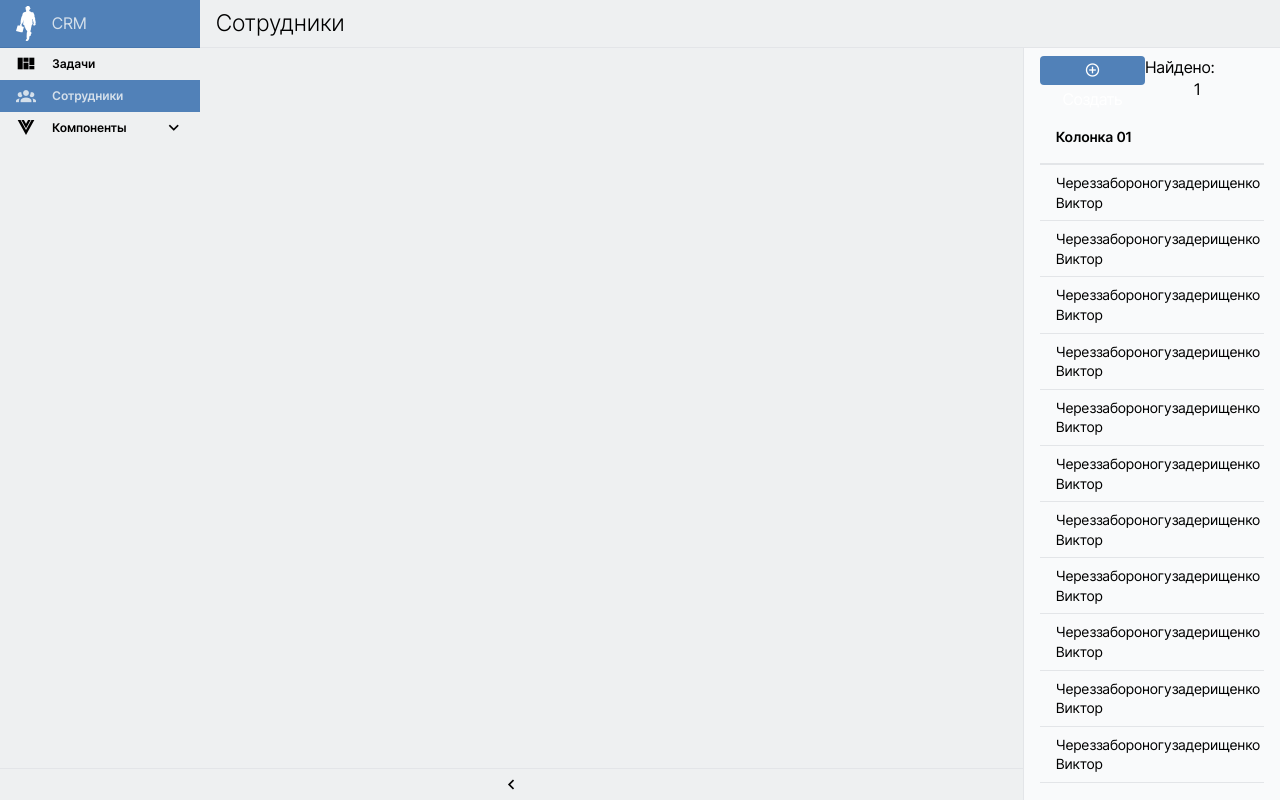
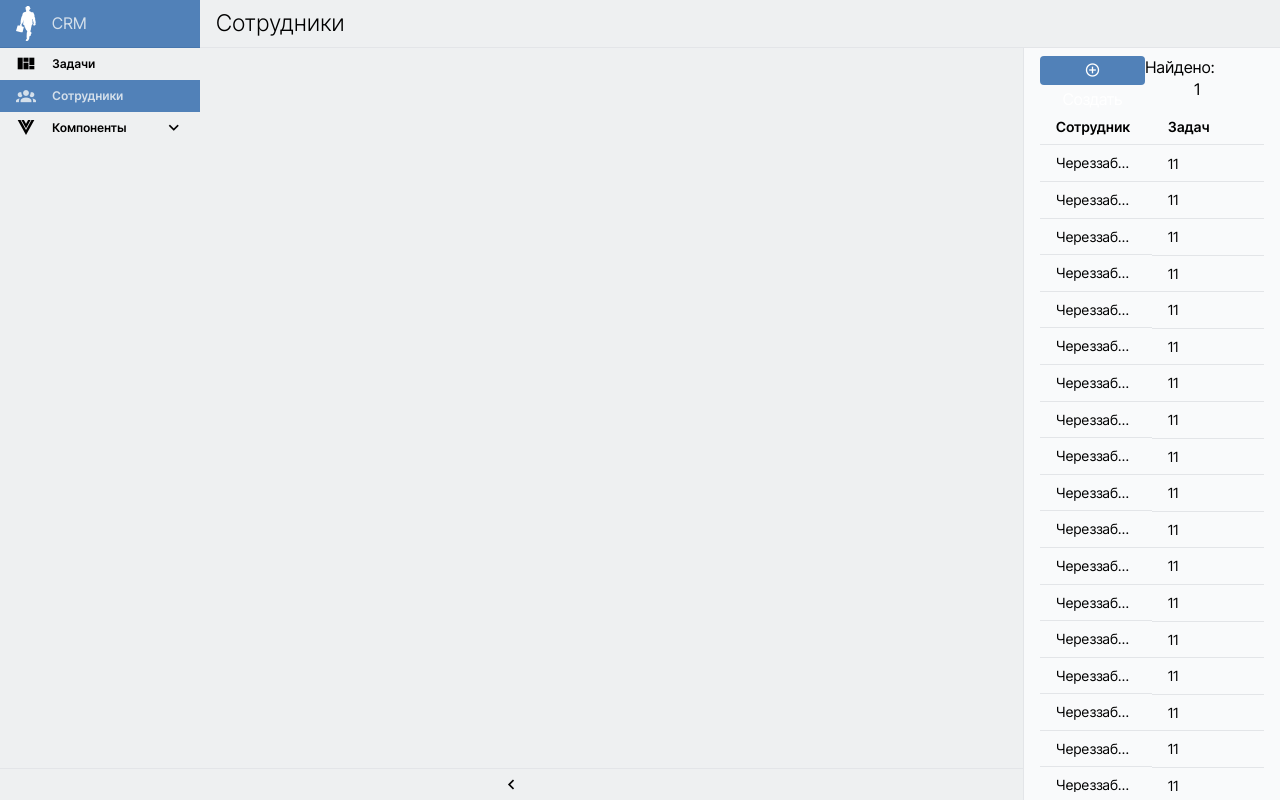
Before and after one commit to hardmagnett/big-company, a Vue app: page /employees in a window 1280 px wide. Built offline with nearby package versions, Linux system fonts and the light colour scheme.

Commit message:
Таблица в сотрудниках 03

```diff
--- a/src/a-library/components/other/ATable/ATable.vue
+++ b/src/a-library/components/other/ATable/ATable.vue
@@ -24,6 +24,7 @@
   /*&::v-deep(a-table) {*/
   table {
     width: 100%;
+
 
     /*Нужна чтобы цветом перекрывать задний фон при фиксированной шапке.*/
     --background-color: var(--clr-bg-blue-big);
@@ -84,5 +85,14 @@
       }
     }
   }
+
+  /*Подходит для случаев, когда например не влезающий однострочный текст в ячейке нужно оборвать троеточием.*/
+  /*При этом ширины ячеек перестанут подстраиваться под длину контента!!*/
+  &.a-table--fixed-layout {
+    table {
+      table-layout: fixed;
+    }
+
+  }
 }
 </style>
--- a/src/app/components/employees/EmployeeRow/EmployeeRow.vue
+++ b/src/app/components/employees/EmployeeRow/EmployeeRow.vue
@@ -6,8 +6,8 @@
   <!--</div>-->
 
   <tr class="employee-row">
-    <td>Череззабороногузадерищенко Виктор</td>
-    <td>Колонка 02</td>
+    <td class="mod--ellipsis-one-line">Череззабороногузадерищенко Виктор</td>
+    <td>11</td>
   </tr>
 </template>
 
--- a/src/app/components/employees/EmployeesTable/EmployeesTable.vue
+++ b/src/app/components/employees/EmployeesTable/EmployeesTable.vue
@@ -6,32 +6,21 @@ import EmployeeRow from "@/app/components/employees/EmployeeRow/EmployeeRow.vue"
 
   <!--<ATable style="height: 200px" class="a-table&#45;&#45;fixed-header">-->
   <!--style="height: 200px"-->
-  <ATable class="employees-table a-table--fixed-header">
+  <ATable class="employees-table a-table--fixed-header a-table--fixed-layout">
     <thead>
     <tr>
-      <th>Колонка 01</th>
-      <th>Колонка 02</th>
+      <th>Сотрудник</th>
+      <th>Задач</th>
     </tr>
     </thead>
     <tbody>
-    <!--<tr v-for="n in 30" :key="n">-->
-    <!--  <td>Колонка 01</td>-->
-    <!--  <td>Колонка 02</td>-->
-    <!--</tr>-->
-    <!--class="mod&#45;&#45;basis-for-column-flex-item"-->
+    <!--v-for="n in 30"-->
     <EmployeeRow
         :key="n"
         v-for="n in 30"
     />
     </tbody>
   </ATable>
-  <!--<div class="employees-table">-->
-  <!--  <EmployeeRow-->
-  <!--    class="mod&#45;&#45;basis-for-column-flex-item"-->
-  <!--    :key="n"-->
-  <!--    v-for="n in 30"-->
-  <!--  />-->
-  <!--</div>-->
 </template>
 
 <style scoped>
```
